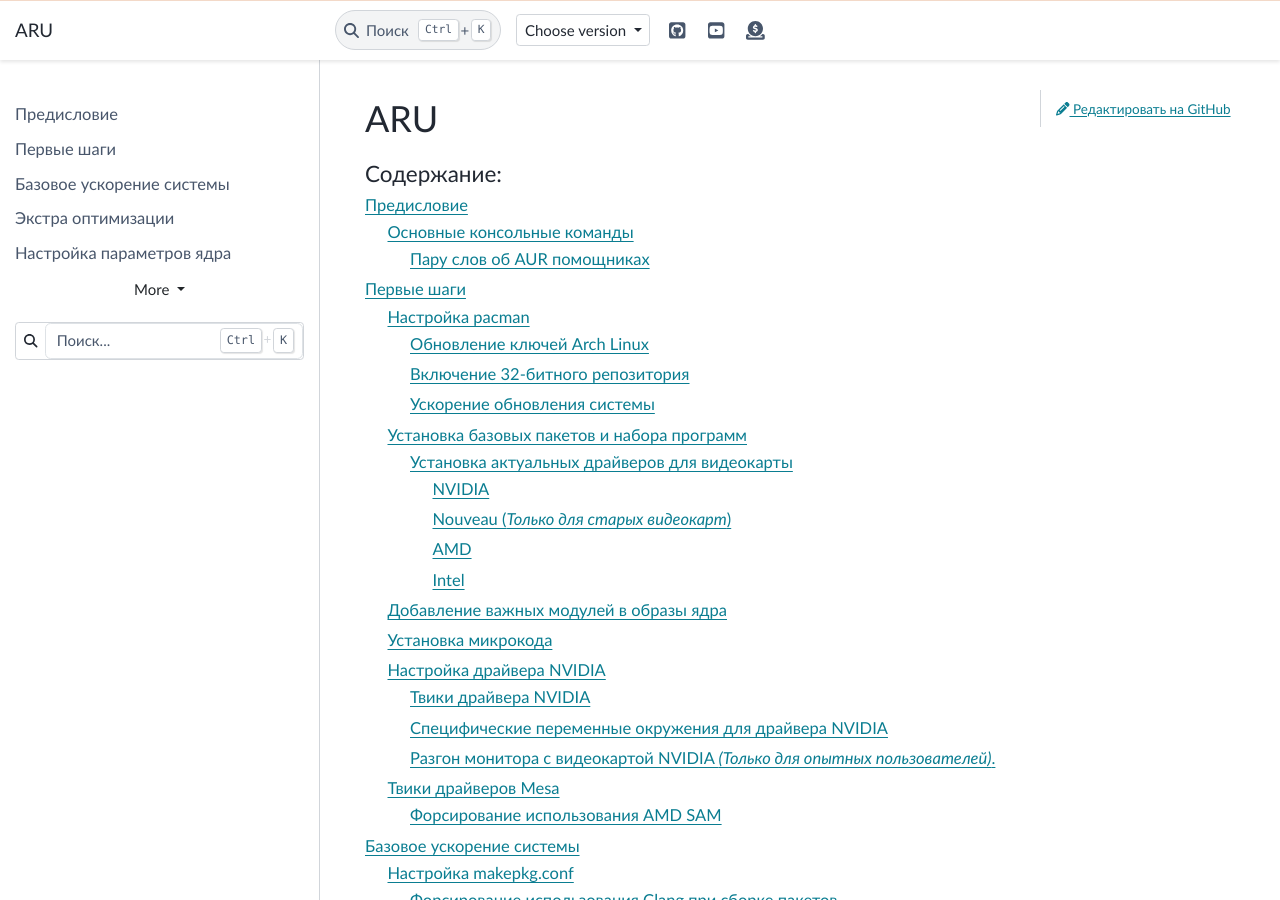
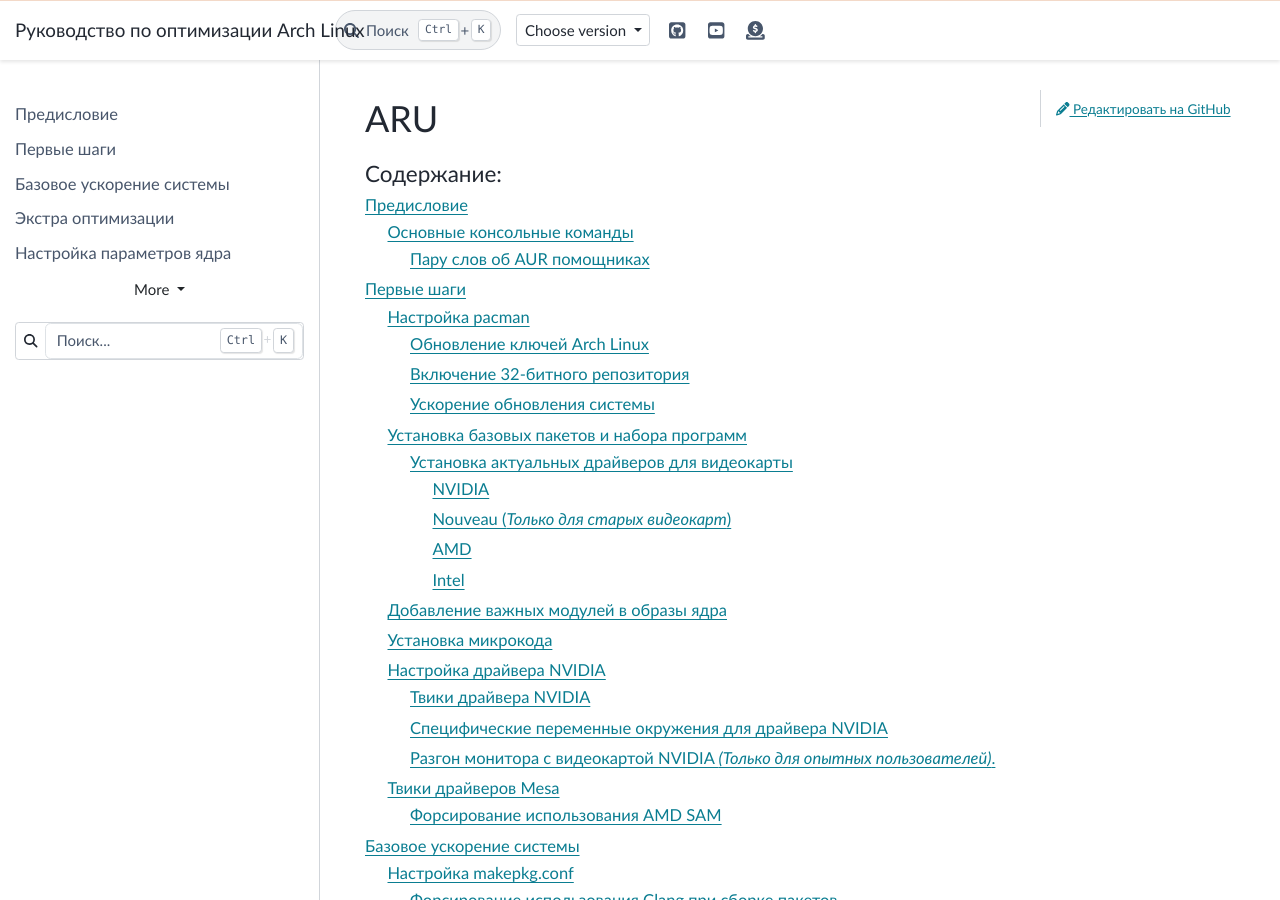
Before and after one commit to ventureoo/ARU, a Sphinx documentation site: the page built from docs/index.rst, in a window 1280 px wide and 900 px high. Built offline with Sphinx 7.4.7 and the PyData theme 0.15.4, drawn with Linux system fonts in a browser that asks for light colours.

Commit message:
sphinx: Update html title

```diff
--- a/docs/conf.py
+++ b/docs/conf.py
@@ -67,7 +67,7 @@
 #
 html_theme = 'pydata_sphinx_theme'
 
-html_title = 'ARU'
+html_title = 'Руководство по оптимизации Arch Linux'
 
 html_theme_options = {
     "navbar_center": [],
```
